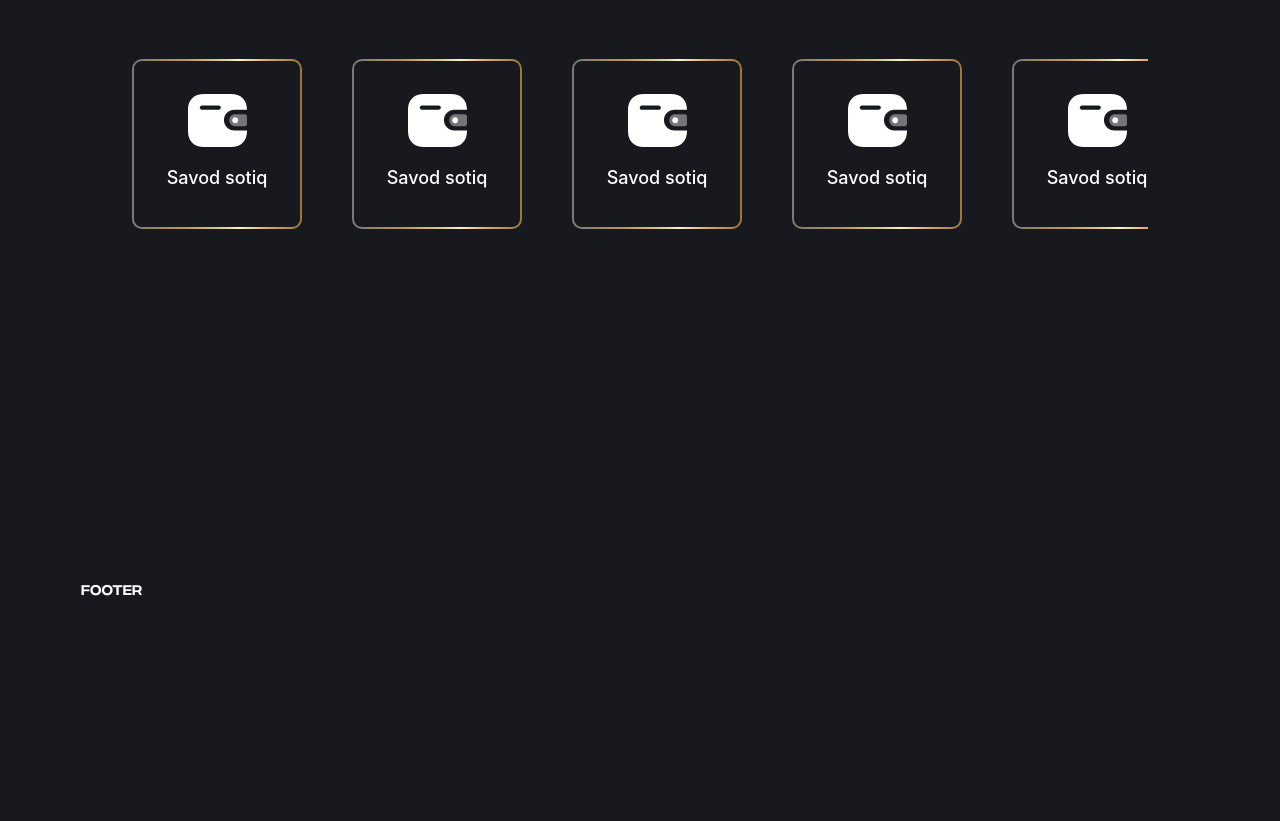
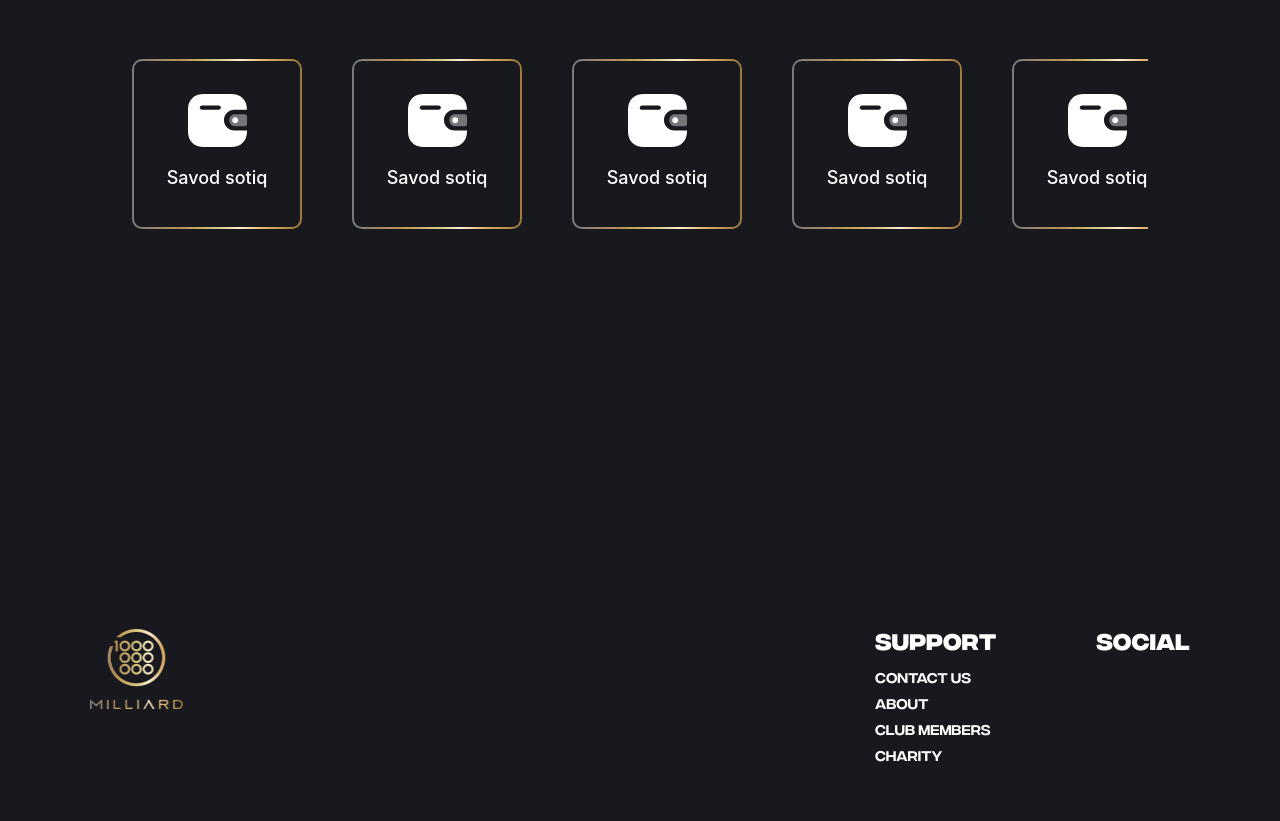
Before and after one commit to Sardor2/milliard-mine, a Gatsby site: page / in a window 1280 px wide. Shown: the part 1168-1989 px from the top of the page. Before the commit the page ends 1768 px from the top, so only its background shows below. Built offline with nearby package versions, Linux system fonts and the light colour scheme; Gatsby itself is replaced by a stand-in of ours.

Commit message:
footer started

```diff
--- a/src/components/container/styles.scss
+++ b/src/components/container/styles.scss
@@ -4,12 +4,15 @@
   @media (max-width: 768px) {
     padding: 0 1.5rem;
   }
-  &-lg  {
-    max-width: 1118px;
+  &-lg {
+    max-width: 1130px;
+    padding-left: 15px;
+    padding-right: 15px;
+    margin: 0 auto;
+    width: 100%;
   }
 
   &-md {
     max-width: 1016px;
   }
-
 }
--- a/src/components/footer/index.js
+++ /dev/null
@@ -1,11 +0,0 @@
-import * as React from "react";
-import "./styles.scss";
-import Container from "../container";
-
-const Footer = () => (
-  <footer>
-    <Container maxWidth={"lg"}>Footer</Container>
-  </footer>
-);
-
-export default Footer;
--- /dev/null
+++ b/src/components/footer/index.jsx
@@ -0,0 +1,42 @@
+import * as React from "react";
+import "./styles.scss";
+import logo from "../../images/logo-4x.png";
+import Container from "../container";
+import { Link } from "gatsby";
+
+const Footer = () => (
+  <footer>
+    <Container maxWidth={"lg"}>
+      <div className="flex justify-between my-20">
+        <Link to="/">
+          <img className={"logo"} src={logo} alt="" />
+        </Link>
+        <div className="flex max-w-3xl">
+          <div className="mx-40">
+            <div className="font-bold text-4xl mb-5">Support</div>
+            <div className="flex flex-col">
+              <Link to="" className="mb-2">
+                Contact us
+              </Link>
+              <Link to="" className="mb-2">
+                About
+              </Link>
+              <Link to="" className="mb-2">
+                Club members
+              </Link>
+              <Link to="" className="mb-2">
+                Charity
+              </Link>
+            </div>
+          </div>
+          <div className="social">
+            <div className="font-bold text-4xl mb-5">Social</div>
+            <div className="flex"></div>
+          </div>
+        </div>
+      </div>
+    </Container>
+  </footer>
+);
+
+export default Footer;
--- a/src/pages/index.js
+++ b/src/pages/index.js
@@ -8,6 +8,8 @@ import Button from "../components/button";
 import HomeIntro from "../sections/home-intro";
 import "./index.scss";
 import BusinessTypes from "../sections/business-types";
+import { Link } from "gatsby";
+import Footer from "../components/footer";
 
 const HomePage = () => {
   return (
@@ -15,7 +17,9 @@ const HomePage = () => {
       <Header>
         <Container>
           <Flex justifyContent={"space-between"} alignItems={"center"}>
-            <img className={"logo"} src={logo} alt="" />
+            <Link to="/">
+              <img className={"logo"} src={logo} alt="" />
+            </Link>
             <Button variant={"outlined"}>Contact</Button>
           </Flex>
         </Container>
```
